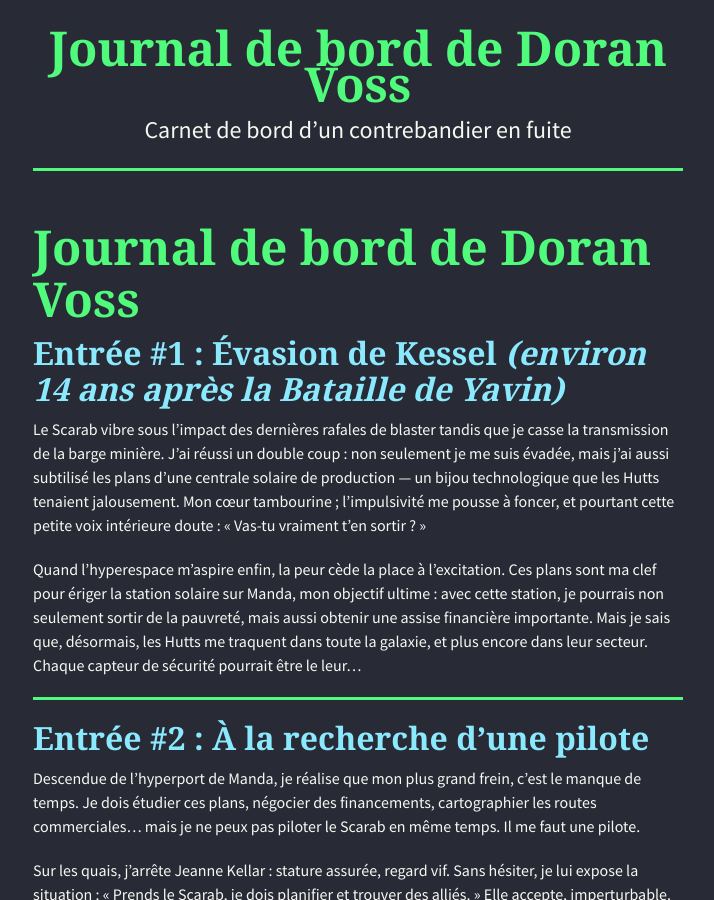
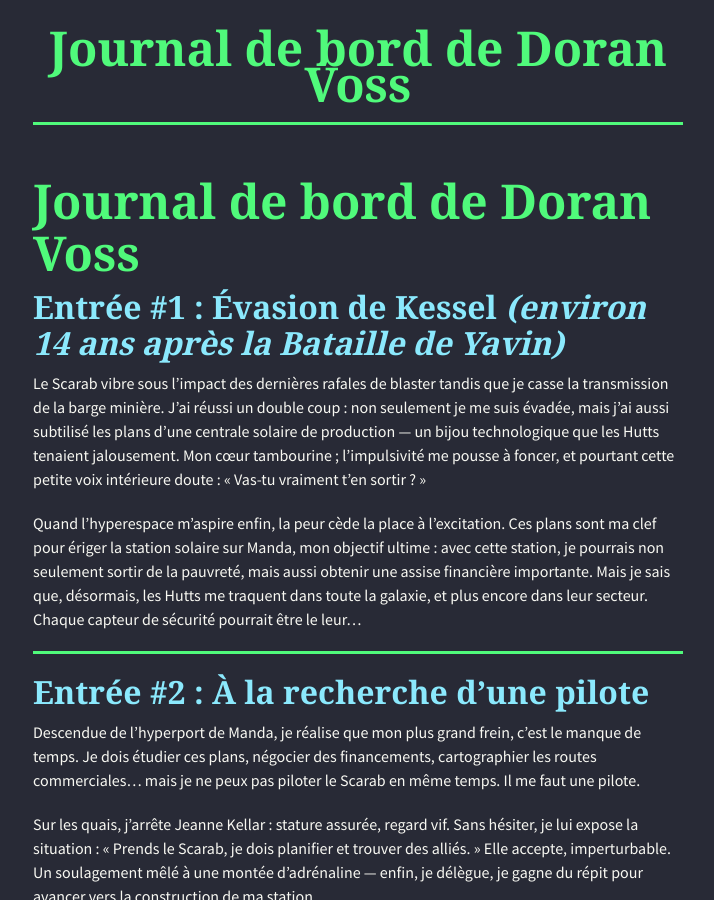
Before and after one commit to LAlto96/doran-voss-journal, a Jekyll site: the page built from index.md, in a window 1280 px wide and 900 px high. Shown: the whole window, without its empty margins (282-996 px from the left). Built offline with Jekyll 4.4.1, drawn with Linux system fonts in a browser that asks for light colours; nearby versions of some CDN libraries; our own code applies the rules of GitHub Pages for plain Markdown files; the repository's description, which GitHub fills in, is left out.

Commit message:
Suppression de la description pour cause de redondance

```diff
--- a/_config.yml
+++ b/_config.yml
@@ -1,6 +1,6 @@
 # SEO Values
 title: "Journal de bord de Doran Voss"
-description: "Carnet de bord d’un contrebandier en fuite"
+description: ""
 logo: https://draculatheme.com/static/icons/pack-1/045-dracula.svg
 
 
```
